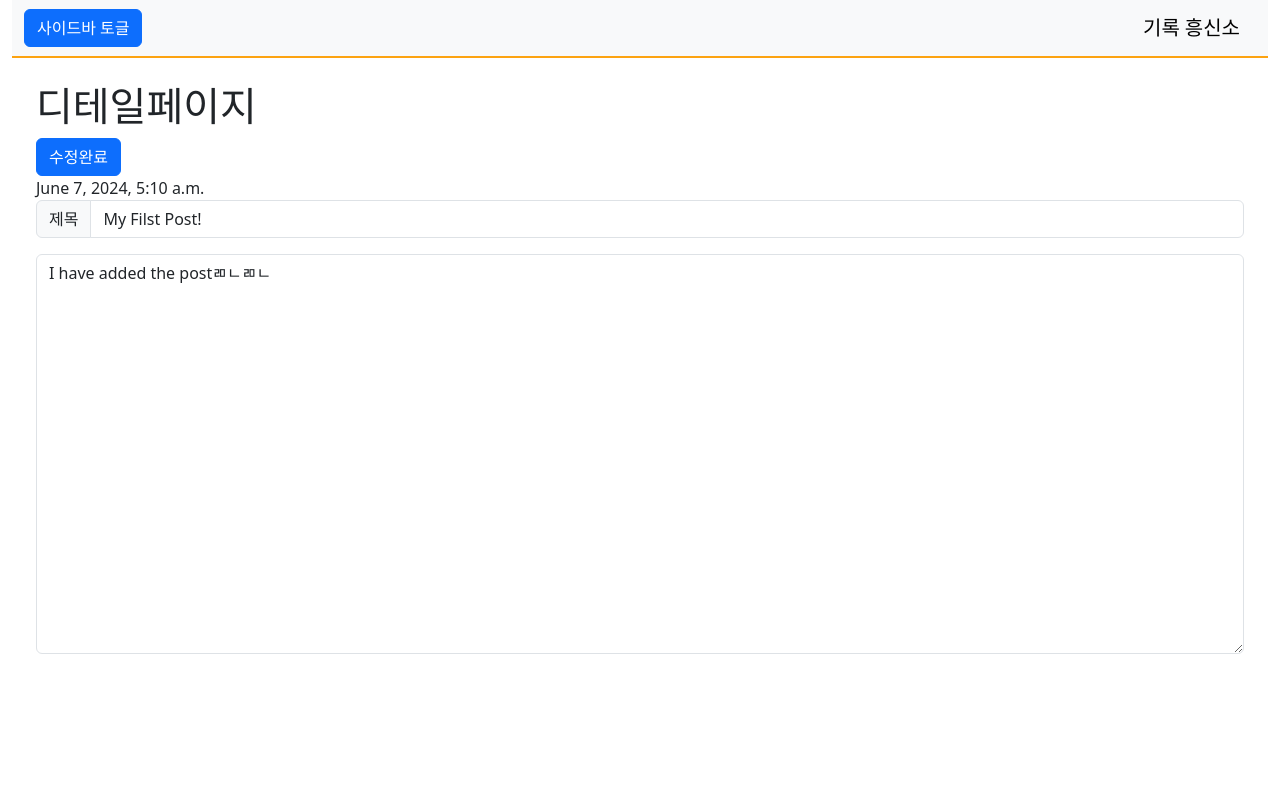
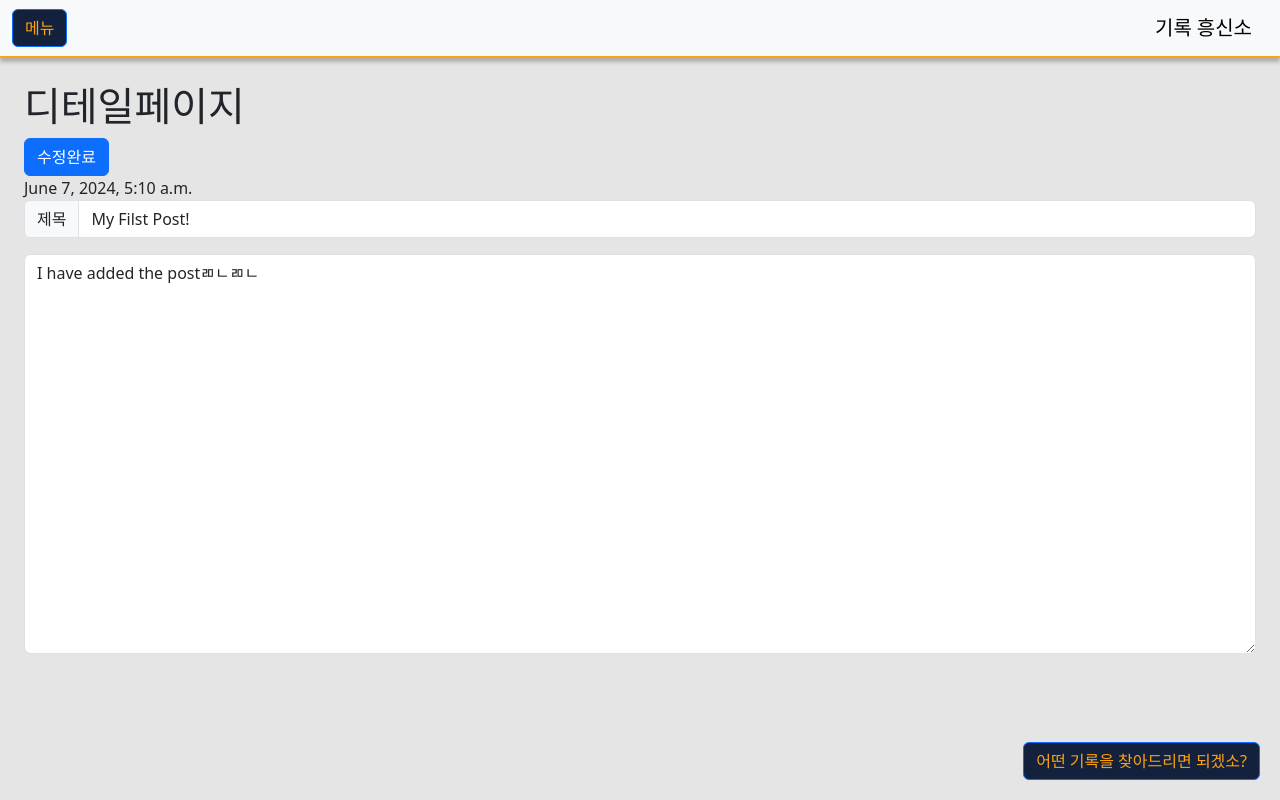
Before and after one commit to team-ai-opensource/memorialGPT, a Django app: page /post/1 in a window 1280 px wide. Run offline with Django 5.2, Linux system fonts and the light colour scheme; data comes from the database, SQL or seed files in the repository; both versions use the stored data as it was after the commit; some web fonts are replaced.

Commit message:
feat : 홈, 레이아웃 디자인 완료

```diff
--- a/mysite/static/css/style.css
+++ b/mysite/static/css/style.css
@@ -1,3 +1,22 @@
+
+html, body {
+    height: 100%;
+    padding: 0;
+    margin: 0;
+    background-color: #E5E5E5; /* 회색 배경 색상 설정 */
+}
+.sidebar{
+    height: 100vh;
+    width : 200px;
+    background: #14213D;
+    position: fixed;
+    transition : transform 0.3s ease;
+    transform : translateX(-200px);
+    border-right: solid 2px #FCA311;
+}
+.sidebar.show{
+    transform : translateX(0);
+}
 
 .custom-nav{
     align-items: flex-end;
@@ -12,17 +31,15 @@
     font-weight: 400;
     font-style: normal;
 }
-
 .card-container{
     display : flex;
     flex-wrap: wrap;
     gap : 16px;
     justify-content: flex-start;
 }
-
 .card{
     flex : 0 0 auto;
-    width: 200px;
+    width: 300px;
     text-decoration: none;
     color : inherit;
 }
@@ -43,18 +60,6 @@
     margin-top: auto;
 }
 
-
-.sidebar{
-    height: 100vh;
-    width : 200px;
-    background: #FCA311;
-    position: fixed;
-    transition : transform 0.3s ease;
-    transform : translateX(-200px);
-}
-.sidebar.show{
-    transform : translateX(0);
-}
 .content{
     margin-left : 0;
     transition : margin-left 0.3s ease;
@@ -69,3 +74,70 @@
     text-decoration: none;
     color: inherit;
 }
+.chat-btn {
+    position: fixed;
+    bottom: 20px;
+    right: 20px;
+    z-index: 1000;
+    color : #FCA311;
+}
+.chat-window {
+    position: fixed;
+    bottom: 80px;
+    right: 20px;
+    width: 300px;
+    max-width: 100%;
+    height: 400px;
+    background: white;
+    border: 1px solid #ccc;
+    border-radius: 10px;
+    box-shadow: 0 0 10px rgba(0, 0, 0, 0.1);
+    display: none;
+    z-index: 1000;
+}
+.chat-header {
+    background: #14213D;
+    color: white;
+    padding: 10px;
+    border-top-left-radius: 10px;
+    border-top-right-radius: 10px;
+    display: flex;
+    justify-content: space-between;
+    align-items: center;
+}
+.chat-body {
+    height: calc(100% - 100px);
+    overflow-y: auto;
+    padding: 10px;
+}
+.chat-footer {
+    padding: 10px;
+    border-top: 1px solid #ccc;
+}
+.custom-col{
+    padding : 0;
+}
+.custom-btn{
+    background : #14213D;
+    color : #FCA311;
+}
+.custom-btn:hover{
+    background : #FCA311;
+    color : #14213D;
+    border: solid 2px #14213D;
+}
+
+
+.nav-link{
+    color : #FCA311;
+}
+
+.card {
+    transition: transform 0.3s ease, box-shadow 0.3s ease;
+}
+
+.card:hover {
+    transform: translateY(-5px);
+    box-shadow: 0 8px 16px rgba(0, 0, 0, 0.2);
+    border : #FCA311;
+}
--- a/mysite/templates/detail.html
+++ b/mysite/templates/detail.html
@@ -16,24 +16,7 @@
     <textarea id="content" class="form-control" style="height: 400px;" aria-label="With textarea">{{ post.content }}</textarea>
 </div>
 <script>
-    $('#update_btn').on('click', function () {
 
-        title = $('#title').val();
-        content = $('#content').val();
-
-        $.ajax({
-            url: '/update/{{post.id}}' ,
-            type: 'POST',
-            data: {
-                title: title,
-                content: content,
-                csrfmiddlewaretoken: '{{ csrf_token }}'  // CSRF 토큰
-            },
-            success: function(response) {
-                location.href ="/"
-            }
-        });
-    })
   </script>
 
 {% endblock%}
--- a/mysite/templates/layout.html
+++ b/mysite/templates/layout.html
@@ -19,31 +19,46 @@
 <body>
 <div class="container-fluid">
     <div class="row">
-        <nav class="col-md-2 sidebar" id="sidebar">
+        <nav class="sidebar" id="sidebar">
             <!-- 사이드바 내용 -->
             <ul class="nav flex-column">
                 <li class="nav-item">
                     <a class="nav-link active" href=" "> 홈 </a>
                 </li>
                 <li class="nav-item">
-                    <a class="nav-link" href="#"> 메뉴 2</a>
-                </li>
-                <li class="nav-item">
-                    <a class="nav-link" href="#"> 메뉴 3</a>
+                    <a class="nav-link" href="#"> 설정 </a>
                 </li>
             </ul>
         </nav>
-        <div class="col content" id="content">
-            <nav class="navbar navbar-expand-lg bg-body-tertiary" style="border-bottom:2px solid #FCA311; ">
+        <div class="col content custom-col" id="content">
+            <nav class="navbar navbar-expand-lg bg-body-tertiary custom-nav">
                 <div class="container-fluid d-flex justify-content-between">
-                    <button class="btn btn-primary" type="button" id="sidebarToggle">
-                        사이드바 토글
+                    <button class="btn btn-primary custom-btn" type="button" id="sidebarToggle">
+                        메뉴
                     </button>
                     <a class="navbar-brand" href=" " style="font-family: 'Diphylleia',serif;">기록 흥신소</a>
                 </div>
             </nav>
             <div class="main_content">
                 <main>{% block content %} {% endblock %}</main>
+            </div>
+        </div>
+    </div>
+    <button class="btn btn-primary chat-btn custom-btn" id="chatToggle">
+        어떤 기록을 찾아드리면 되겠소?
+    </button>
+    <div class="chat-window" id="chatWindow">
+        <div class="chat-header">
+            채팅
+            <button type="button" class="btn-close btn-close-white" aria-label="Close" id="chatClose"></button>
+        </div>
+        <div class="chat-body">
+            <div class="answer">채팅 내용을 여기에 표시합니다.</div>
+        </div>
+        <div class="chat-footer">
+            <div class="input-group">
+                <label for="message"></label><input type="text" class="form-control" id="message" placeholder="메시지를 입력하세요">
+                <button class="btn btn-primary custom-btn" type="button" id="chat_btn">전송</button>
             </div>
         </div>
     </div>
@@ -59,7 +74,13 @@
         $('#sidebarToggle').on('click', function () {
             $('#sidebar').toggleClass('show');
             $('#content').toggleClass('shift');
+        });
+        $('#chatToggle').on('click', function () {
+            $('#chatWindow').toggle();
+        });
 
+        $('#chatClose').on('click', function () {
+            $('#chatWindow').hide();
         });
         $("#chat_btn").on("click", function () {
             let message = $("#message").val();
@@ -76,6 +97,40 @@
                 },
             });
         });
+        $('#create_note').on('click', function () {
+            $.ajax({
+                url: 'create',  // 서버의 엔드포인트 URL
+                type: 'POST',
+                data: {
+                    title: "빈 메모",
+                    content: "",
+                    csrfmiddlewaretoken: '{{ csrf_token }}'  // CSRF 토큰
+                },
+                success: function (response) {
+                    console.log("빈 메모 생성")
+                    location.reload()
+                }
+            });
+        });
+        $('#update_btn').on('click', function () {
+
+            title = $('#title').val();
+            content = $('#content').val();
+
+            $.ajax({
+                url: '/update/{{post.id}}' ,
+                type: 'POST',
+                data: {
+                    title: title,
+                    content: content,
+                    csrfmiddlewaretoken: '{{ csrf_token }}'  // CSRF 토큰
+                },
+                success: function(response) {
+                    location.href ="/"
+                }
+            });
+        });
+
     });
 </script>
 </body>
```
Also changed, not shown: mysite/templates/home.html (+4 -21 lines), mysite/db.sqlite3.
